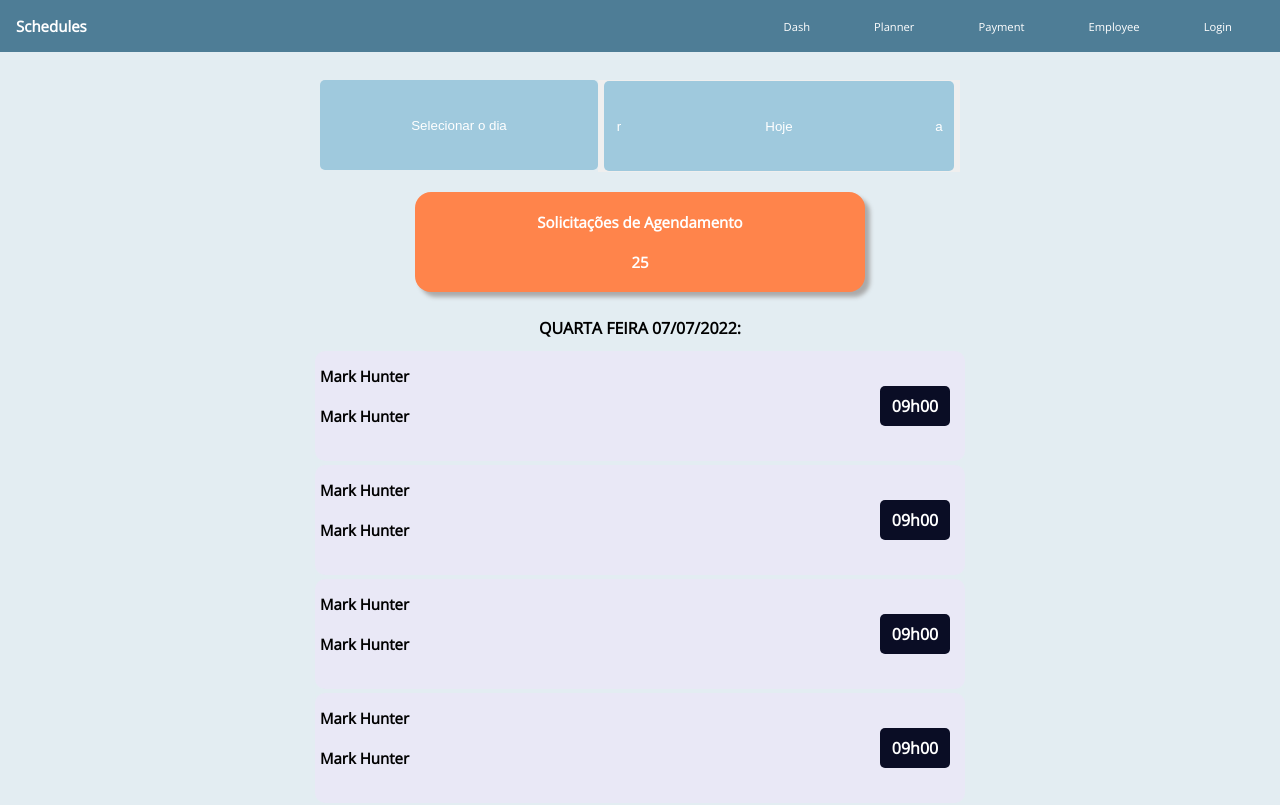
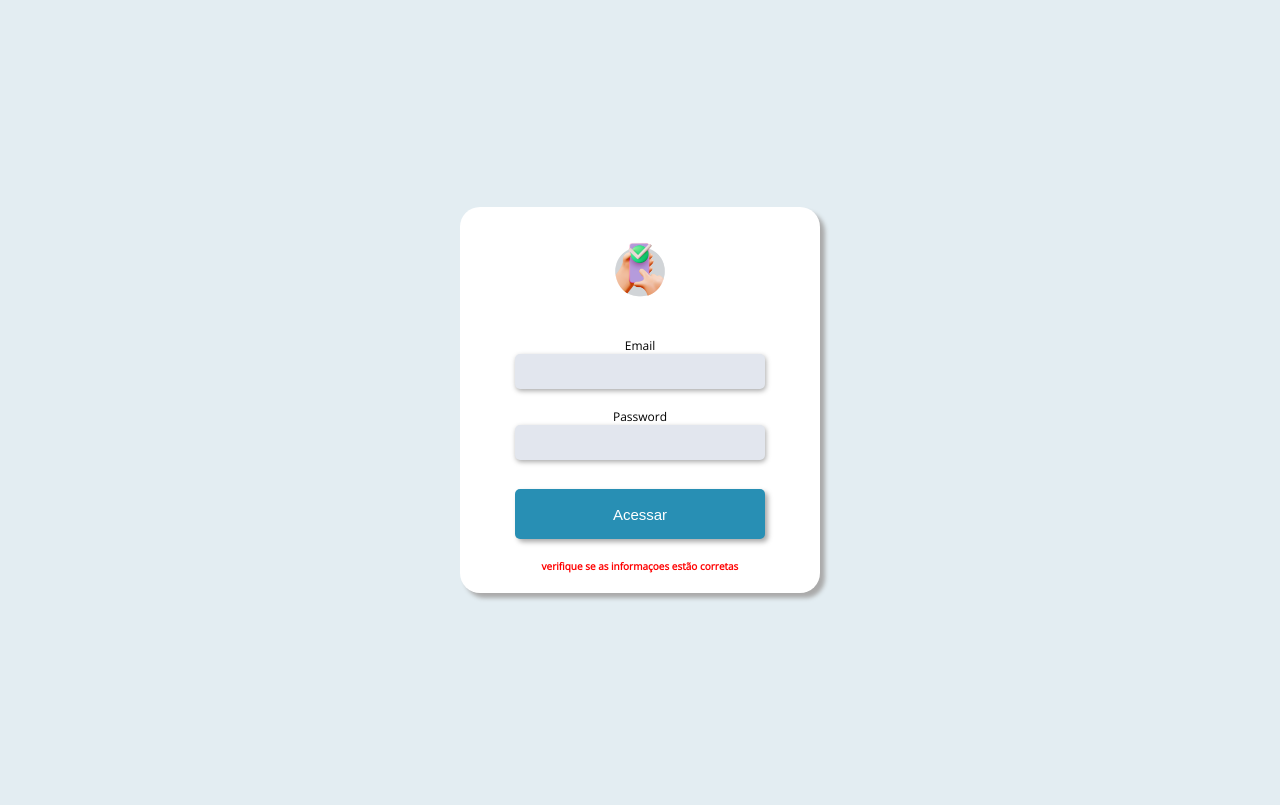
Before and after one commit to GustavoAlex10/front-schedules, a React (Create React App) app: page / in a window 1280 px wide. Built offline with nearby package versions, Linux system fonts and the light colour scheme.

Commit message:
bug fix router

```diff
--- a/src/App.js
+++ b/src/App.js
@@ -9,7 +9,6 @@ function App() {
     <div className="App">
       <DataProvider>
         <BrowserRouter>
-          <Navbar />
           <Content />
         </BrowserRouter>
       </DataProvider>
--- a/src/components/navbar.js
+++ b/src/components/navbar.js
@@ -80,7 +80,7 @@ const Navbar = () => {
 
   return (
     <Nav>
-      <Logo href="/">
+      <Logo href="/dash">
         Schedules
       </Logo>
       <Hamburger onClick={() => setIsOpen(!isOpen)}>
@@ -89,11 +89,10 @@ const Navbar = () => {
         <span />
       </Hamburger>
       <Menu isOpen={isOpen}>
-        <MenuLink href="/">Dash</MenuLink>
+        <MenuLink href="/dash">Dash</MenuLink>
         <MenuLink href="/planner">Planner</MenuLink>
         <MenuLink href="/payments">Payment</MenuLink>
         <MenuLink href="/employeeRegister">Employee</MenuLink>
-        <MenuLink href="/login">Login</MenuLink>
       </Menu>
     </Nav>
   );
--- /dev/null
+++ b/src/routes/private.jsx
@@ -0,0 +1,20 @@
+import React from 'react';
+import { Navigate, Outlet } from "react-router-dom"
+
+
+export const useAuth = () => {
+
+    //   const user = useContext(AuthenticationContext);
+    const user = false;
+    return user;
+}
+
+
+
+const ProtectedRoutes = () => {
+    const isAuth = useAuth();
+    return isAuth ? <Outlet /> : <Navigate to="/404" />;
+}
+
+
+export default ProtectedRoutes;
--- a/src/routes/routes.js
+++ b/src/routes/routes.js
@@ -5,22 +5,32 @@ import Dash from '../views/dash';
 import Payment from '../views/payments';
 import EmployeeRegistration from '../views/employeeRegistration';
 import Auth from '../views/auth';
+import Navbar from '../components/navbar';
+import ProtectedRoutes from './private';
+
 
 
 
 const Content = ({ props }) => {
 
 
-    return(
+
+    return (
+
         <div>
+            {window.location.pathname !== "/" ? <Navbar /> : console.log("screen login")}
             <Routes>
-                <Route path='/' element={<Dash />} />
-                <Route path='/planner' element={<Planner />} />
-                <Route path='/payments' element={<Payment />} />
-                <Route path='/employeeRegister' element={<EmployeeRegistration />} />
-                <Route path='/login' element={<Auth />} />
+                <Route path='/' element={<Auth />} />
+                <Route element={<ProtectedRoutes />}>
+                    <Route path='/dash' element={<Dash />} />
+                    <Route path='/planner' element={<Planner />} />
+                    <Route path='/payments' element={<Payment />} />
+                    <Route path='/employeeRegister' element={<EmployeeRegistration />} />
+                </Route>
             </Routes>
         </div>
+
+
     )
 }
 
--- a/src/views/auth.jsx
+++ b/src/views/auth.jsx
@@ -8,6 +8,7 @@ import * as Yup from 'yup';
 import { useForm } from "react-hook-form";
 import { yupResolver } from '@hookform/resolvers/yup';
 import api from '../utils/api/api'
+
 
 const initValue = {
     email: '',
@@ -20,7 +21,7 @@ const schema = Yup.object({
 
 const Auth = () => {
 
-    // const [ data, setData ] = useState('');
+    const [ data, setData ] = useState('');
     const [values, setValues] = useState(initValue);
 
     const { register, handleSubmit, formState: { errors } } = useForm({
```
Also changed, not shown: 1 other file (tests, documents, lock files or other folders).
